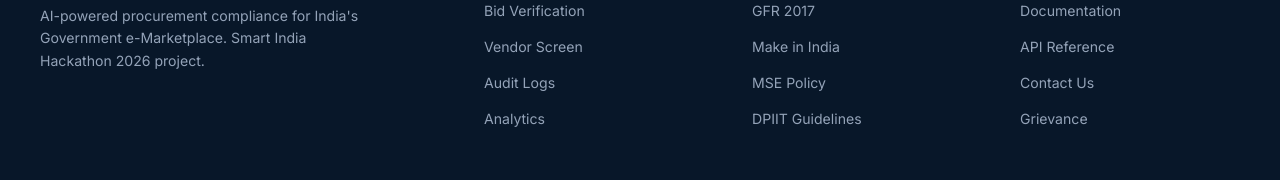
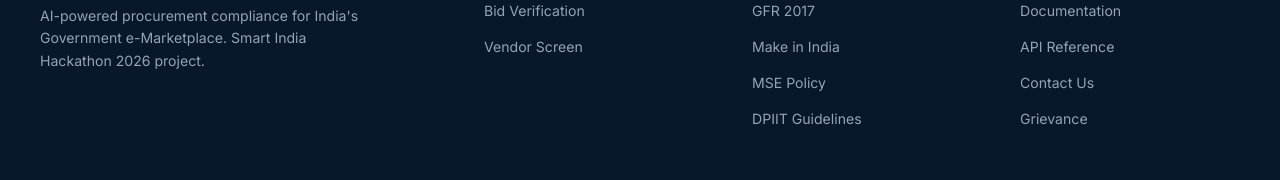
Before and after one commit to harshvardhansawale0-hub/SIH26100-CODETOX, a React (Vite) app: page / in a window 1280 px wide. Shown: the part 2761-2941 px from the top of the page. Built offline with nearby package versions, Linux system fonts and the light colour scheme; no server answers.

Commit message:
style(footer): remove Audit Logs and Analytics from Platform column

```diff
--- a/src/components/Footer.jsx
+++ b/src/components/Footer.jsx
@@ -31,8 +31,6 @@
             <ul className="footer-links-list">
               <li><span className="footer-link" onClick={() => onOpenVerifier ? onOpenVerifier() : onNavigate('Bid')}>{t('bidVerification')}</span></li>
               <li><span className="footer-link" onClick={() => onNavigate('Auction')}>{t('vendorScreen')}</span></li>
-              <li><span className="footer-link" onClick={() => onNavigate('Auction')}>{t('auditLogs')}</span></li>
-              <li><span className="footer-link" onClick={() => onNavigate('Forward')}>{t('analytics')}</span></li>
             </ul>
           </div>
 
```
